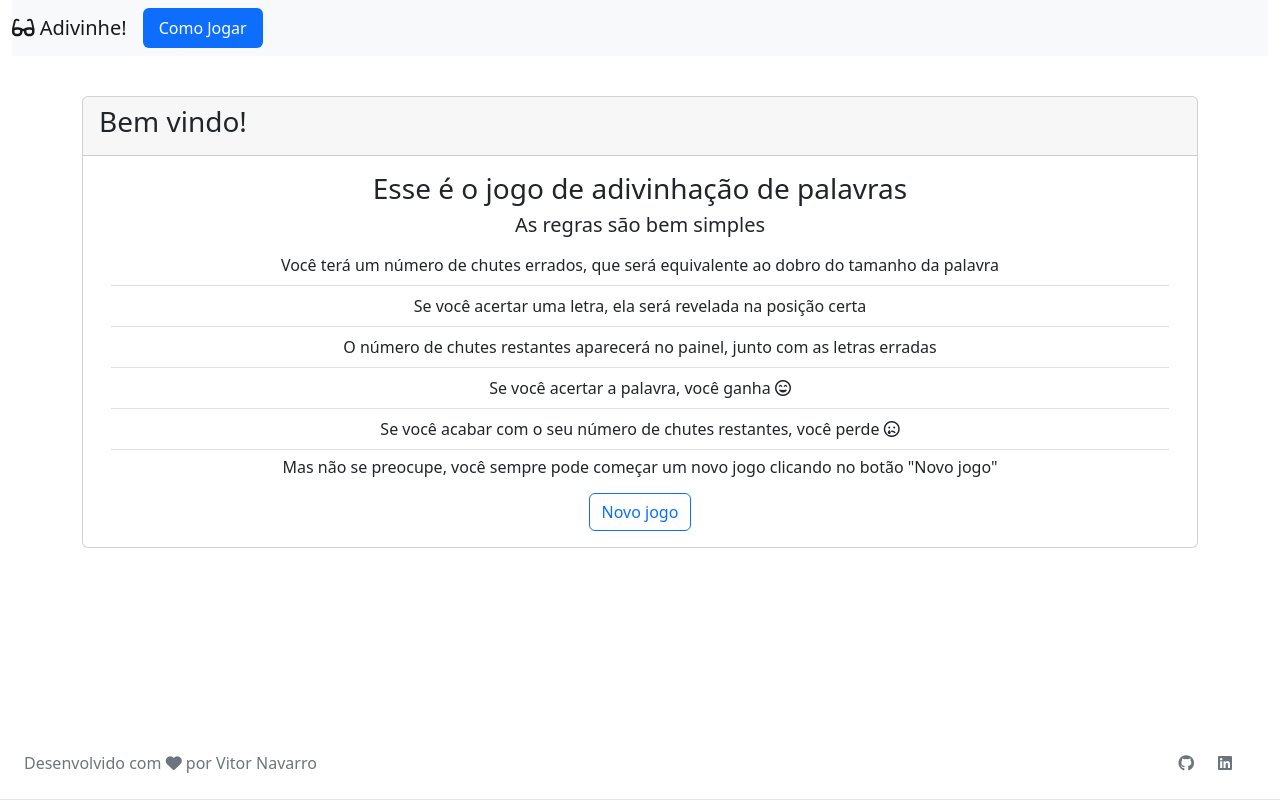
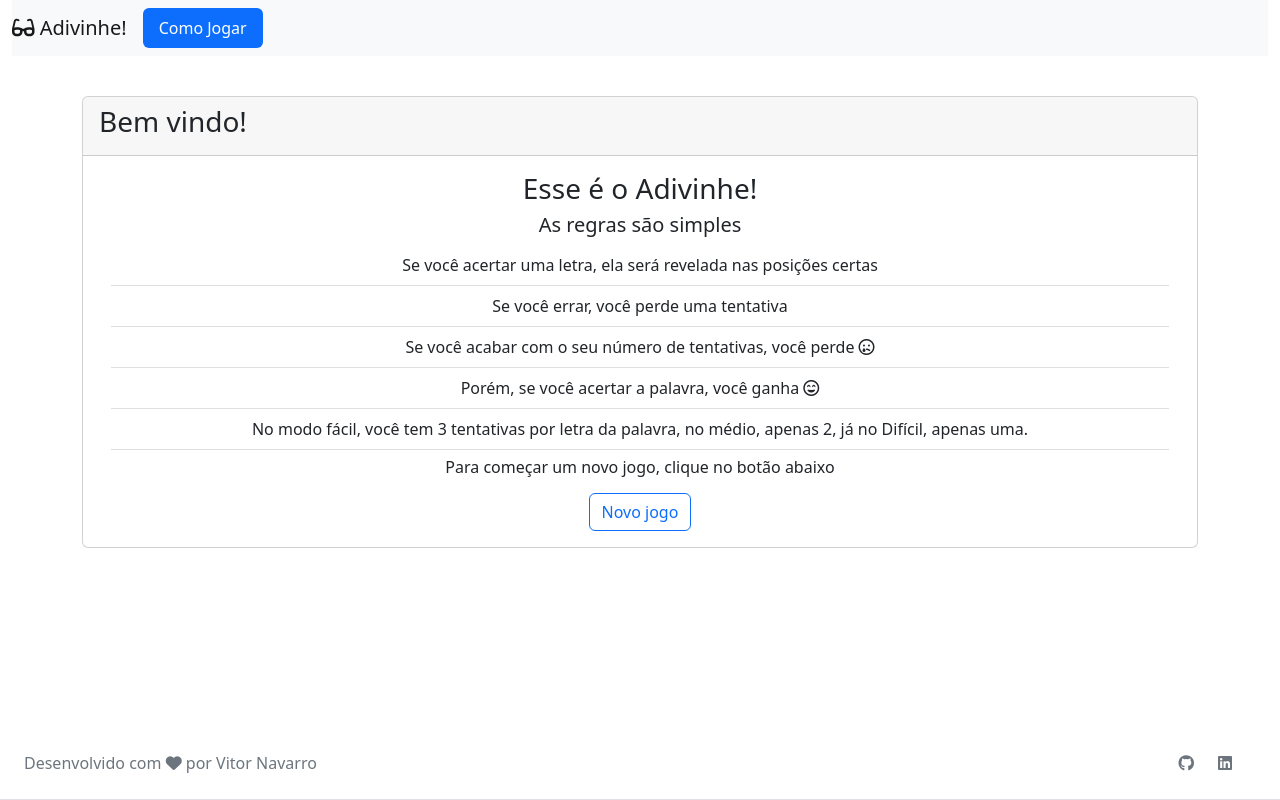
Before and after one commit to navarrovitor/DesafioFrontEnd, an Angular app: page /regras in a window 1280 px wide. Built offline with nearby package versions, Linux system fonts and the light colour scheme.

Commit message:
change rules

```diff
--- a/src/app/home/welcome.component.html
+++ b/src/app/home/welcome.component.html
@@ -5,33 +5,29 @@
   <div class="card-body">
     <div class="container-fluid">
       <div class="text-center">
-        <h3>Esse é o jogo de adivinhação de palavras</h3>
-        <h5>As regras são bem simples</h5>
+        <h3>Esse é o Adivinhe!</h3>
+        <h5>As regras são simples</h5>
         <ul class="list-group list-group-flush">
           <li class="list-group-item">
-            Você terá um número de chutes errados, que será equivalente ao dobro
-            do tamanho da palavra
+            Se você acertar uma letra, ela será revelada nas posições certas
           </li>
           <li class="list-group-item">
-            Se você acertar uma letra, ela será revelada na posição certa
+            Se você errar, você perde uma tentativa
           </li>
           <li class="list-group-item">
-            O número de chutes restantes aparecerá no painel, junto com as
-            letras erradas
+            Se você acabar com o seu número de tentativas, você perde
+            <i class="fa-regular fa-face-sad-tear"></i>
           </li>
           <li class="list-group-item">
-            Se você acertar a palavra, você ganha
+            Porém, se você acertar a palavra, você ganha
             <i class="fa-regular fa-face-grin-beam"></i>
           </li>
           <li class="list-group-item">
-            Se você acabar com o seu número de chutes restantes, você perde
-            <i class="fa-regular fa-face-sad-tear"></i>
+            No modo fácil, você tem 3 tentativas por letra da palavra, no médio,
+            apenas 2, já no Difícil, apenas uma.
           </li>
           <li class="list-group-item">
-            <h6>
-              Mas não se preocupe, você sempre pode começar um novo jogo
-              clicando no botão "Novo jogo"
-            </h6>
+            <h6>Para começar um novo jogo, clique no botão abaixo</h6>
           </li>
         </ul>
         <a
```
Also changed, not shown: 4 other files (tests, documents, lock files or other folders).
